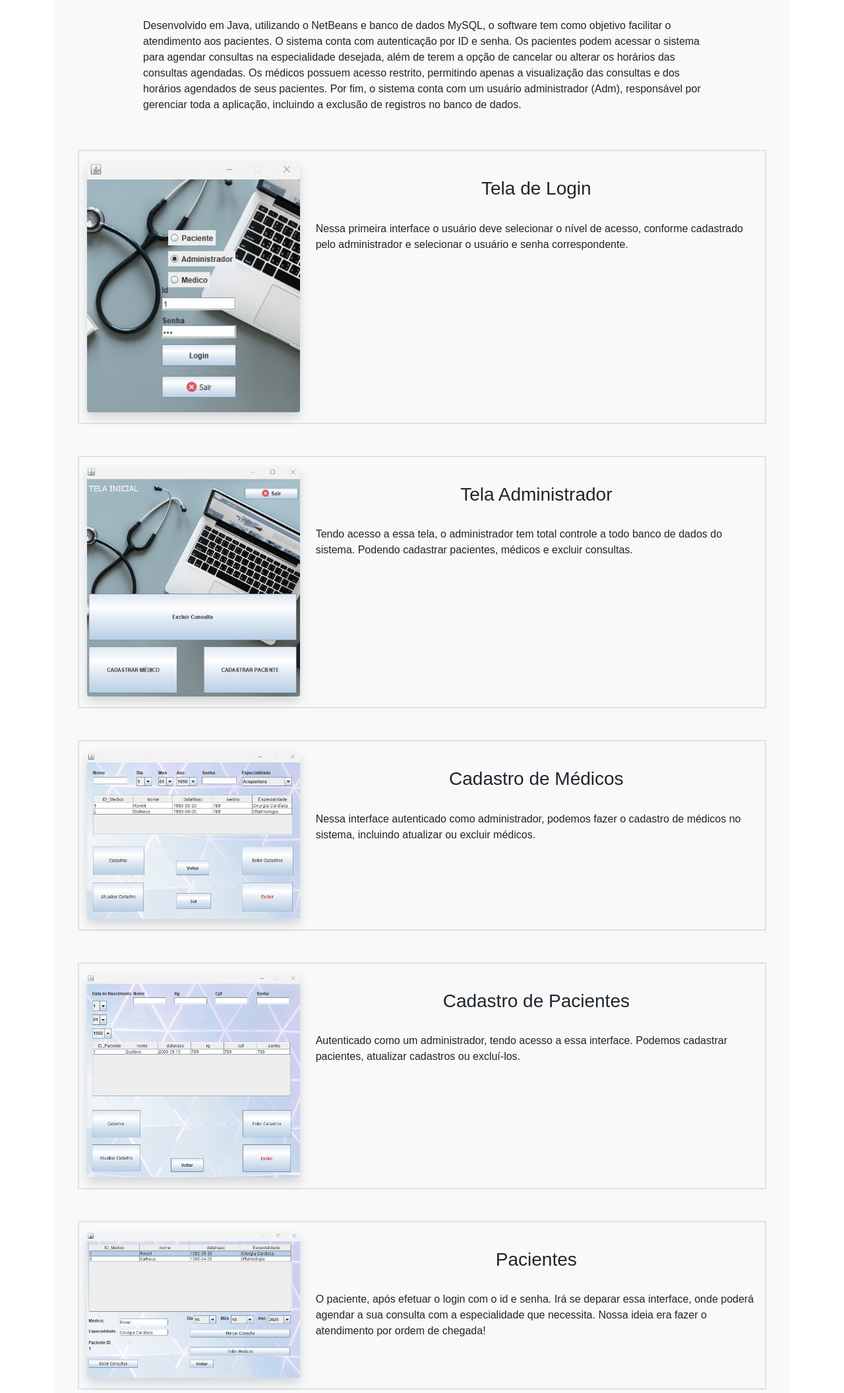
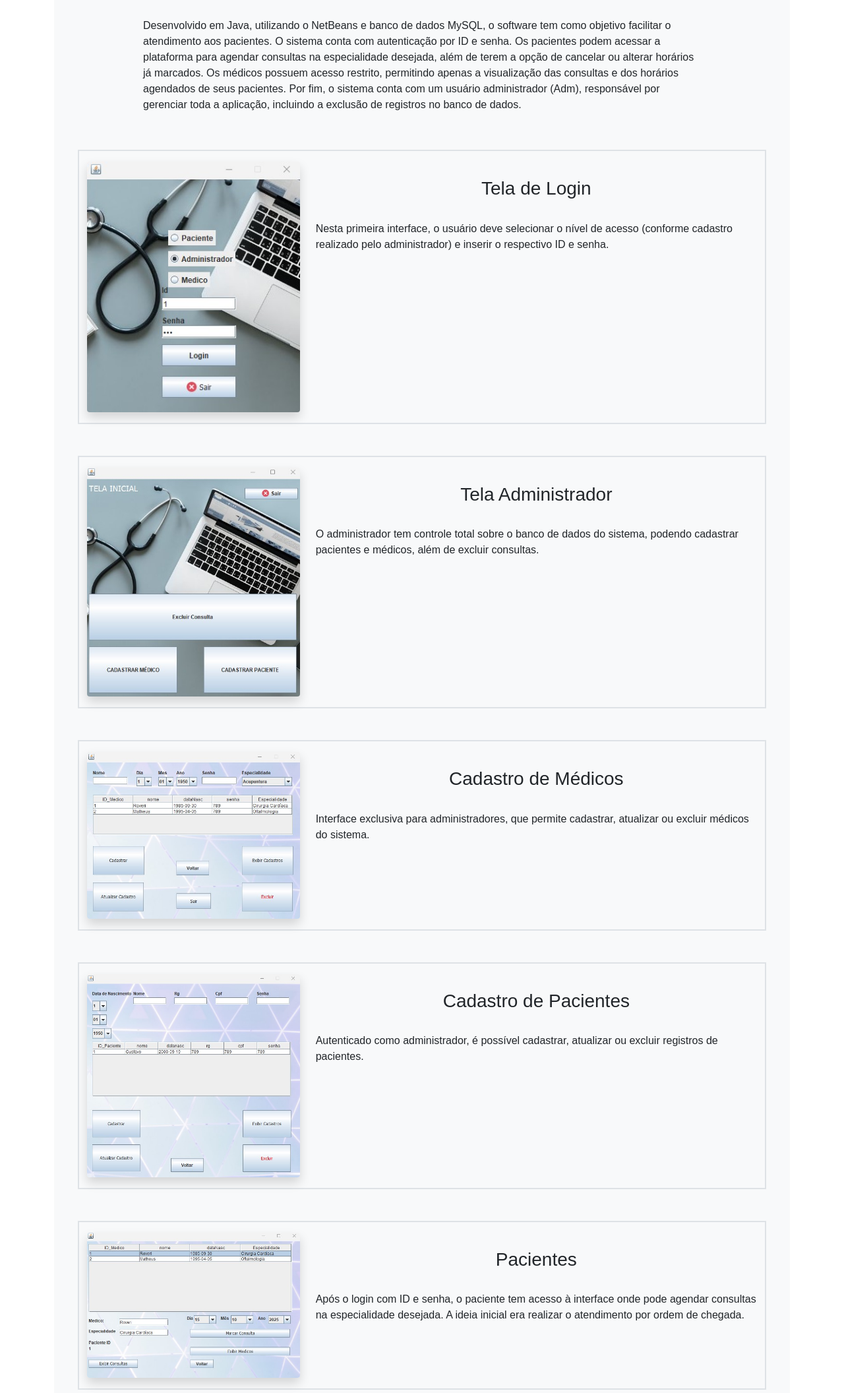
Before and after one commit to GustavoSCanova/Meu_Portfolio, a plain HTML site: page index.html in a window 1280 px wide. Shown: the part 628-2740 px from the top of the page at 66% size. Drawn offline with nearby package versions, Linux system fonts and the light colour scheme.

Commit message:
Init Code

```diff
--- a/index.html
+++ b/index.html
@@ -119,12 +119,10 @@
                                 objetivo facilitar o atendimento aos pacientes. O sistema conta com autenticação por ID
                                 e senha.
 
-                                Os pacientes podem acessar o sistema para agendar consultas na especialidade desejada,
-                                além de terem a opção de cancelar ou alterar os horários das consultas agendadas.
-
+                                Os pacientes podem acessar a plataforma para agendar consultas na especialidade
+                                desejada, além de terem a opção de cancelar ou alterar horários já marcados.
                                 Os médicos possuem acesso restrito, permitindo apenas a visualização das consultas e dos
                                 horários agendados de seus pacientes.
-
                                 Por fim, o sistema conta com um usuário administrador (Adm), responsável por gerenciar
                                 toda a aplicação, incluindo a exclusão de registros no banco de dados.
 
@@ -144,8 +142,9 @@
 
                                 <div class="col-md-8">
                                     <h3 class="py-4 text-center">Tela de Login</h3>
-                                    <p>Nessa primeira interface o usuário deve selecionar o nível de acesso, conforme
-                                        cadastrado pelo administrador e selecionar o usuário e senha correspondente.
+                                    <p>
+                                        Nesta primeira interface, o usuário deve selecionar o nível de acesso (conforme
+                                        cadastro realizado pelo administrador) e inserir o respectivo ID e senha.
                                     </p>
                                 </div>
                             </div>
@@ -163,9 +162,8 @@
                                 <div class="col-md-8">
                                     <h3 class="py-4 text-center">Tela Administrador</h3>
                                     <p>
-                                        Tendo acesso a essa tela, o administrador tem total controle a todo banco de
-                                        dados
-                                        do sistema. Podendo cadastrar pacientes, médicos e excluir consultas.
+                                        O administrador tem controle total sobre o banco de dados do sistema, podendo
+                                        cadastrar pacientes e médicos, além de excluir consultas.
                                     </p>
                                 </div>
                             </div>
@@ -182,8 +180,9 @@
 
                                 <div class="col-md-8">
                                     <h3 class="py-4 text-center">Cadastro de Médicos</h3>
-                                    <p>Nessa interface autenticado como administrador, podemos fazer o cadastro de
-                                        médicos no sistema, incluindo atualizar ou excluir médicos.
+                                    <p>
+                                        Interface exclusiva para administradores, que permite cadastrar, atualizar ou
+                                        excluir médicos do sistema.
                                     </p>
                                 </div>
                             </div>
@@ -200,8 +199,9 @@
 
                                 <div class="col-md-8">
                                     <h3 class="py-4 text-center">Cadastro de Pacientes</h3>
-                                    <p>Autenticado como um administrador, tendo acesso a essa interface. Podemos
-                                        cadastrar pacientes, atualizar cadastros ou excluí-los.
+                                    <p>
+                                        Autenticado como administrador, é possível cadastrar, atualizar ou excluir
+                                        registros de pacientes.
                                     </p>
                                 </div>
                             </div>
@@ -219,10 +219,9 @@
                                 <div class="col-md-8">
                                     <h3 class="py-4 text-center">Pacientes</h3>
                                     <p>
-                                        O paciente, após efetuar o login com o id e senha. Irá se deparar essa
-                                        interface,
-                                        onde poderá agendar a sua consulta com a especialidade que necessita.
-                                        Nossa ideia era fazer o atendimento por ordem de chegada!
+                                        Após o login com ID e senha, o paciente tem acesso à interface onde pode agendar
+                                        consultas na especialidade desejada.
+                                        A ideia inicial era realizar o atendimento por ordem de chegada.
 
                                     </p>
                                 </div>
@@ -239,9 +238,10 @@
                                 </div>
 
                                 <div class="col-md-8">
-                                    <h3 class="py-4 text-center">Consultas Agendadas</h3>
-                                    <p>Essa interface é do médico, após efetuar o login com o id e senha.
-                                    O médico só vai poder visualizar as consultas e suas datas.
+                                    <h3 class="py-4 text-center">Consultas Agendadas (Médico)</h3>
+                                    <p>
+                                        Ao efetuar o login, o médico pode visualizar as consultas agendadas e suas
+                                        datas.
                                     </p>
                                 </div>
                             </div>
@@ -257,14 +257,16 @@
                                 </div>
 
                                 <div class="col-md-8">
-                                    <h3 class="py-4 text-center">Lista de Pacientes</h3>
-                                    <p>Nessa mesma interface do médico, também poderar exibir os pacientes que estão cadastrados com a sua especialidade.
+                                    <h3 class="py-4 text-center">Listagem de Pacientes (Médico)</h3>
+                                    <p>Na mesma interface, o médico pode visualizar a lista de pacientes cadastrados que
+                                    pertencem à sua especialidade.
                                     </p>
                                 </div>
                             </div>
 
                             <!-- Botão com link -->
-                            <a href="https://github.com/GustavoSCanova/MedicHelper" class="btn btn-primary mt-2">Ver Projeto</a>
+                            <a href="https://github.com/GustavoSCanova/MedicHelper" class="btn btn-primary mt-2">Ver
+                                Projeto</a>
 
 
 
```
